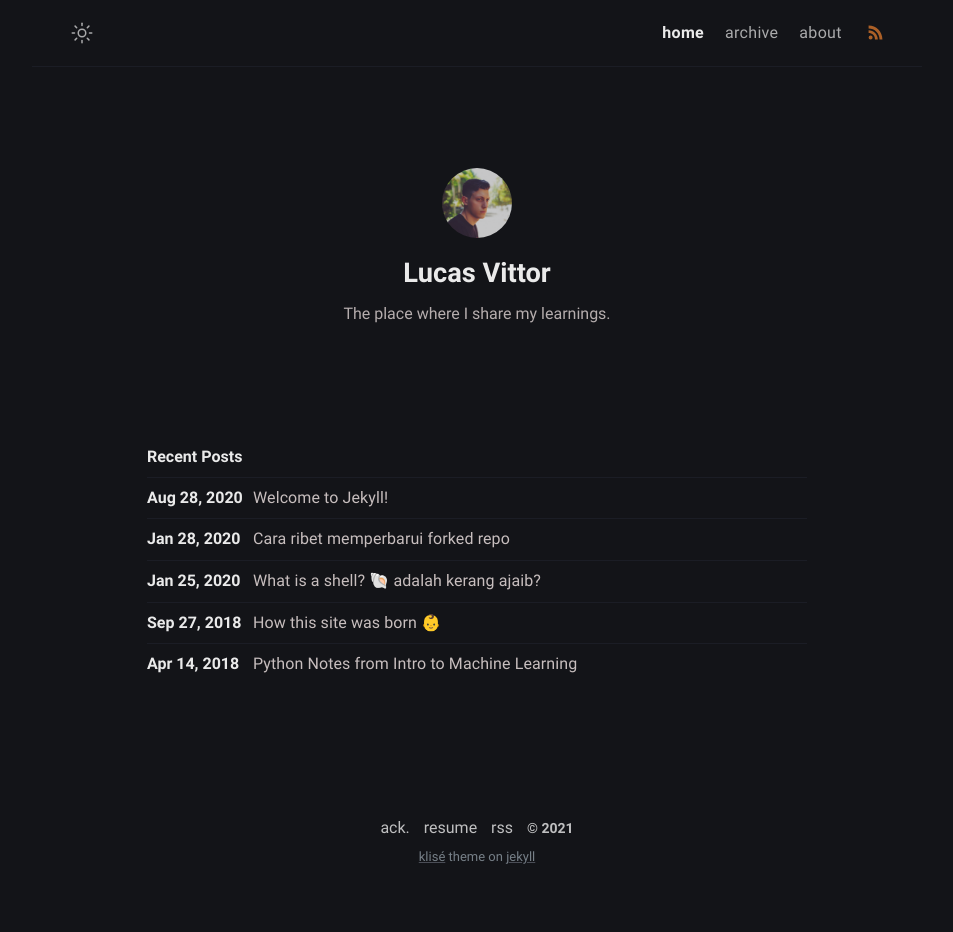
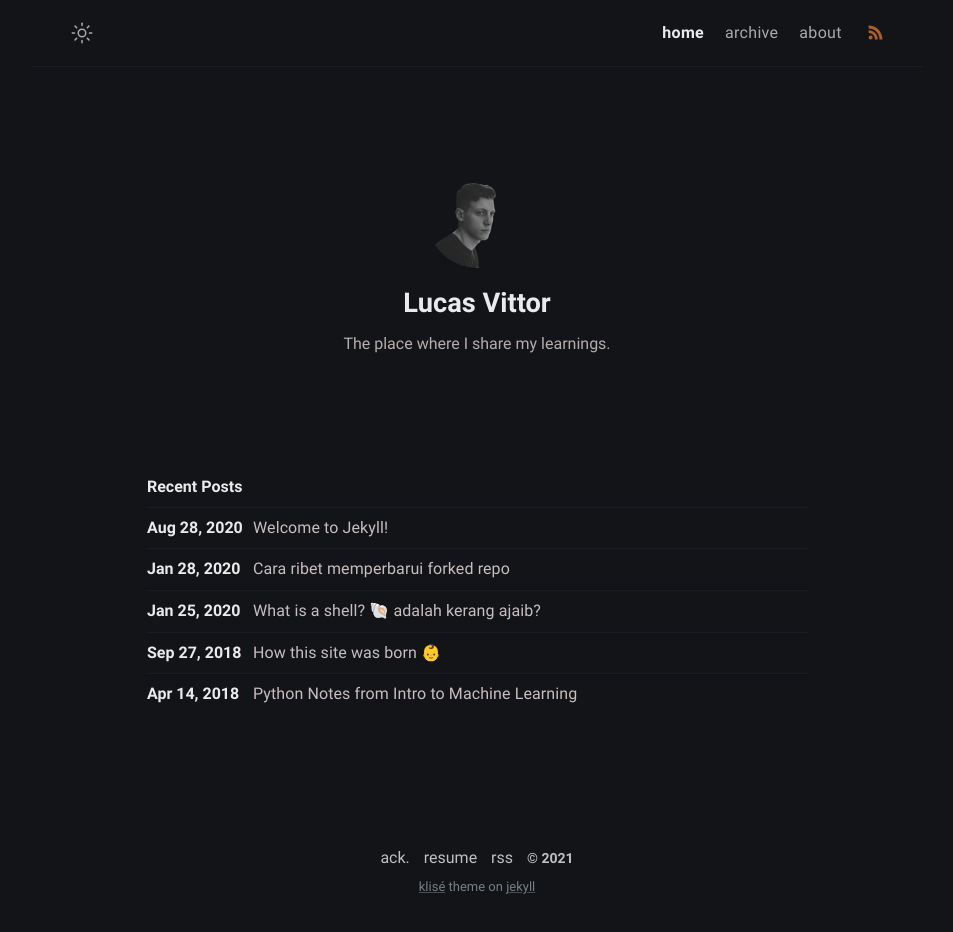
Before and after one commit to lvvittor/blog, a Jekyll site: the page built from index.md, in a window 1280 px wide. Shown: the whole page, without its empty margins (163-1116 px from the left). Built offline with Jekyll 4.4.1, drawn with Linux system fonts in a browser that asks for light colours; before the commit the page ends 902 px from its top, so only the background shows below that.

Commit message:
Change blog avatar
Signed-off-by: lvvittor <lvvittor@gmail.com>

```diff
--- a/_sass/klise/_layout.scss
+++ b/_sass/klise/_layout.scss
@@ -190,11 +190,10 @@
   }
 
   .author-avatar {
-    width: 70px;
-    height: 70px;
+    width: 100px;
+    height: 100px;
     border-radius: 100%;
     user-select: none;
-    background-color: $black;
     -ms-user-select: none;
     -webkit-user-select: none;
     -webkit-animation: 0.5s ease-in forwards fadein;
```
Also changed, not shown: assets/img/avatar.png.
